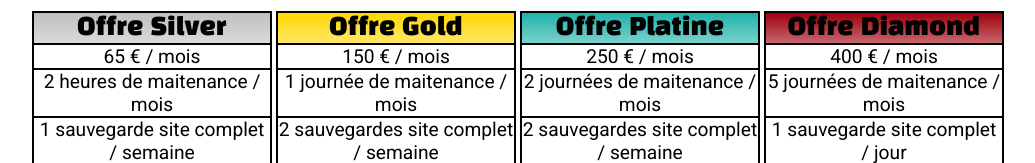
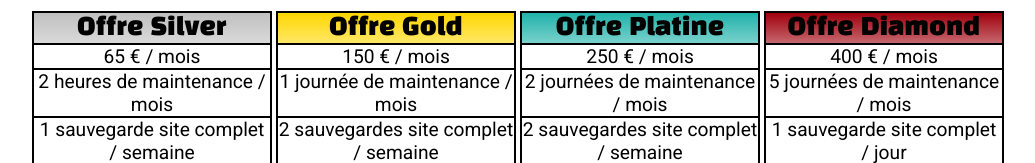
Before and after one commit to Houssain-KH/devisAid, a plain HTML site: page index.html in a window 1280 px wide. Shown: the part 270-433 px from the top of the page, without its empty margins (122-1157 px from the left). Drawn offline with Linux system fonts and the light colour scheme.

Commit message:
firt commit

```diff
--- a/index.html
+++ b/index.html
@@ -11,7 +11,7 @@
 <ul>
 	<li class="silver">Offre Silver</li>
 	<li>65 € / mois</li>
-	<li>2 heures de maitenance / mois</li>
+	<li>2 heures de maintenance / mois</li>
 	<li>1 sauvegarde site complet / semaine</li>
 	<li>1 sauvegarde de base de données / semaine</li>
 	<li>Mise à jour de CMS</li>
@@ -20,7 +20,7 @@
 <ul>
 	<li class="gold">Offre Gold</li>
 	<li>150 € / mois</li>
-	<li>1 journée de maitenance / mois</li>
+	<li>1 journée de maintenance / mois</li>
 	<li>2 sauvegardes site complet / semaine</li>
 	<li>2 sauvegardes de base de données / semaine</li>
 	<li>Mise à jour de CMS</li>
@@ -31,7 +31,7 @@
 <ul>
 	<li class="platinum">Offre Platine</li>
 	<li>250 € / mois</li>
-	<li>2 journées de maitenance / mois</li>
+	<li>2 journées de maintenance / mois</li>
 	<li>2 sauvegardes site complet / semaine</li>
 	<li>3 sauvegardes de base de données / semaine</li>
 	<li>Mise à jour de CMS</li>
@@ -41,7 +41,7 @@
 <ul>
 	<li class="diamond">Offre Diamond</li>
 	<li>400 € / mois</li>
-	<li>5 journées de maitenance / mois</li>
+	<li>5 journées de maintenance / mois</li>
 	<li>1 sauvegarde site complet / jour</li>
 	<li>5 sauvegardes de base de données / semaine</li>
 	<li>Mise à jour de CMS</li>
```
